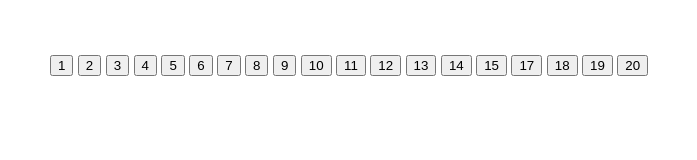
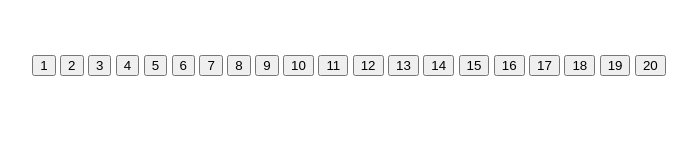
Before and after one commit to RiyaGeorge123/Portfolio, a plain HTML site: page labs/index.html in a window 1280 px wide. Shown: the whole page, without its empty margins (291-988 px from the left). Drawn offline with Linux system fonts and the light colour scheme; files that its build step writes are made by us from their sources.

Commit message:
Update index.html

```diff
--- a/labs/index.html
+++ b/labs/index.html
@@ -25,24 +25,25 @@
 
 <center>
 <a href ="../LABS/lb1/index.html"<i><button class="button">1 </button></a>
-<a href ="../lb2/index.html"<i><button class="button">2 </button></a>
-<a href ="../lb3/index.html"<i><button class="button">3 </button></a>
-<a href ="../lb4/index.html"<i><button class="button">4 </button></a>
-<a href ="../lb5/index.html"<i><button class="button">5 </button></a>
-<a href ="../lb6/index.html"<i><button class="button">6 </button></a>
-<a href ="../lb7/index.html"<i><button class="button">7</button></a>
-<a href ="../lb8/index.html"<i><button class="button"> 8</button></a>
-<a href ="../lb9/index.html"<i><button class="button"> 9</button></a>
-<a href ="../lb10/index.html"<i><button class="button"> 10</button></a>
-<a href ="../lb11/index.html"<i><button class="button"> 11</button></a>
-<a href ="../lb12/index.html"<i><button class="button"> 12</button></a>
-<a href ="../lb13/index.html"<i><button class="button"> 13</button></a>
-<a href ="../lb14/index.html"<i><button class="button"> 14</button></a>
-<a href ="../lb15/index.html"<i><button class="button"> 15</button></a>
-<a href ="../lb17/index.html"<i><button class="button"> 17</button></a>
-<a href ="../lb18/index.html"<i><button class="button">18 </button></a>
-<a href ="../lb18/index.html"<i><button class="button"> 19</button></a>
-<a href ="../lb20/index.html"<i><button class="button"> 20</button></a>
+<a href ="../LABS/lb2/index.html"<i><button class="button">2 </button></a>
+<a href ="../LABS/lb3/index.html"<i><button class="button">3 </button></a>
+<a href ="../LABS/lb4/index.html"<i><button class="button">4 </button></a>
+<a href ="../LABS/lb5/index.html"<i><button class="button">5 </button></a>
+<a href ="../LABS/lb6/index.html"<i><button class="button">6 </button></a>
+<a href ="../LABS/lb7/index.html"<i><button class="button">7</button></a>
+<a href ="../LABS/lb8/index.html"<i><button class="button"> 8</button></a>
+<a href ="../LABS/lb9/index.html"<i><button class="button"> 9</button></a>
+<a href ="../LABS/lb10/index.html"<i><button class="button"> 10</button></a>
+<a href ="../LABS/lb11/index.html"<i><button class="button"> 11</button></a>
+<a href ="../LABS/lb12/index.html"<i><button class="button"> 12</button></a>
+<a href ="../LABS/lb13/index.html"<i><button class="button"> 13</button></a>
+<a href ="../LABS/lb14/index.html"<i><button class="button"> 14</button></a>
+<a href ="../LABS/lb15/index.html"<i><button class="button"> 15</button></a>
+<a href ="../LABS/lb16/index.html"<i><button class="button"> 16</button></a>
+<a href ="../LABS/lb17/index.html"<i><button class="button"> 17</button></a>
+<a href ="../LABS/lb18/index.html"<i><button class="button">18 </button></a>
+<a href ="../LABS/lb18/index.html"<i><button class="button"> 19</button></a>
+<a href ="../LABS/lb20/index.html"<i><button class="button"> 20</button></a>
 
 
 
```
